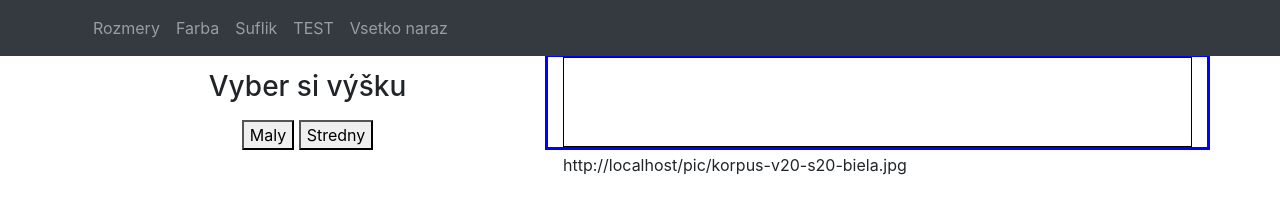
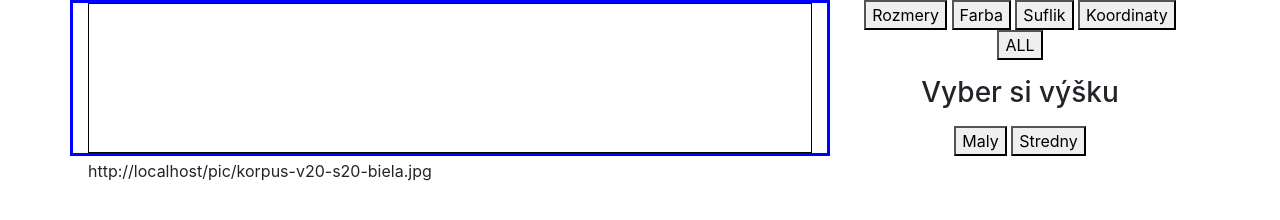
Before and after one commit to KTK81/Bootstrap-testing, a website: page index.html in a window 1280 px wide. Drawn offline with Linux system fonts and the light colour scheme; files whose address does not match are found by name.

Commit message:
vyhodenie nav baru

```diff
--- a/css/mystyle.css
+++ b/css/mystyle.css
@@ -3,10 +3,6 @@
  * Copyright 2013-2017 Start Bootstrap
  * Licensed under MIT (https://github.com/BlackrockDigital/startbootstrap-portfolio-item/blob/master/LICENSE)
  */
-
-body {
-  padding-top: 54px;
-}
 
 span {
 /*	border: 3px solid red;*/
@@ -28,6 +24,7 @@ div.hlavnyObrazok {
     border: 1px solid black;
 }
 
+/*
 #canvasSecond {
     width: 100%;
     height: auto;
@@ -38,6 +35,7 @@ div.hlavnyObrazok {
     background:#FFF;
     border:#000 1px solid;
 }
+*/
 
 
 img.icon {
--- a/index.html
+++ b/index.html
@@ -26,34 +26,6 @@ PRIDAT
 
 
   <body>
-    <!-- Navigation - Hlavne horne menu, zviditelni spravnu cast kodu -->
-    <nav class="navbar navbar-expand-lg navbar-dark bg-dark fixed-top">
-      <div class="container">
-        <div class="collapse navbar-collapse" id="navbarResponsive">
-          <ul class="navbar-nav">
-            <li class="nav-item">
-                <a class="nav-link" id ="navRozmery" href="#">Rozmery</a>
-                <!-- <span class="sr-only">(current)</span> -->
-            </li>
-            <li class="nav-item">
-              <a class="nav-link" id="navFarba" href="#">Farba</a>
-            </li>
-            <li class="nav-item">
-              <a class="nav-link" id="navCan" href="#">Suflik</a>
-            </li>
-            <li class="nav-item">
-              <a class="nav-link" id="navTEST" href="#">TEST</a>
-            </li>
-            <li class="nav-item">
-              <a class="nav-link" id="navAll" href="#">Vsetko naraz</a>
-            </li>
-
-
-          </ul>
-        </div>
-      </div>
-    </nav>
-
     <!-- Page Content -->
     <div class="container">
 
@@ -66,7 +38,21 @@ PRIDAT
 
       <!-- Portfolio Item Row -->
         <div class="row">
-        <div class="col-md-5 vyberMenu">
+            <!-- HLAVNY obrazok -->
+        <div class="col-md-8 hlavnyObrazok">
+            <canvas id="mainPicture"></canvas>
+            <p id="textName">text</p>
+        </div>
+
+        <div class="col-md-4 vyberMenu">
+            <div id="menu">
+                <button id="navRozmery">Rozmery</button>
+                <button id="navFarba">Farba</button>
+                <button id="navCan">Suflik</button>
+                <button id="navTEST">Koordinaty</button>
+                <button id="navAll">ALL</button>
+            </div>
+
 
             <div id="vyberRozmer" class="vyberMenu">
                 <h3 class="my-3">Vyber si výšku</h3>
@@ -104,14 +90,7 @@ PRIDAT
           </div>
 
 
-<!-- HLAVNY obrazok -->
-        <div class="col-md-7 hlavnyObrazok">
-            <canvas id="mainPicture"></canvas>
-            <p id="textName">text</p>
 
-
-<!--          <img class="img-fluid" style='left: 488px' src="pic\\rea-office-10-10-biela.jpg" id="myImgMAIN">-->
-        </div>
 
 
       </div>
```
